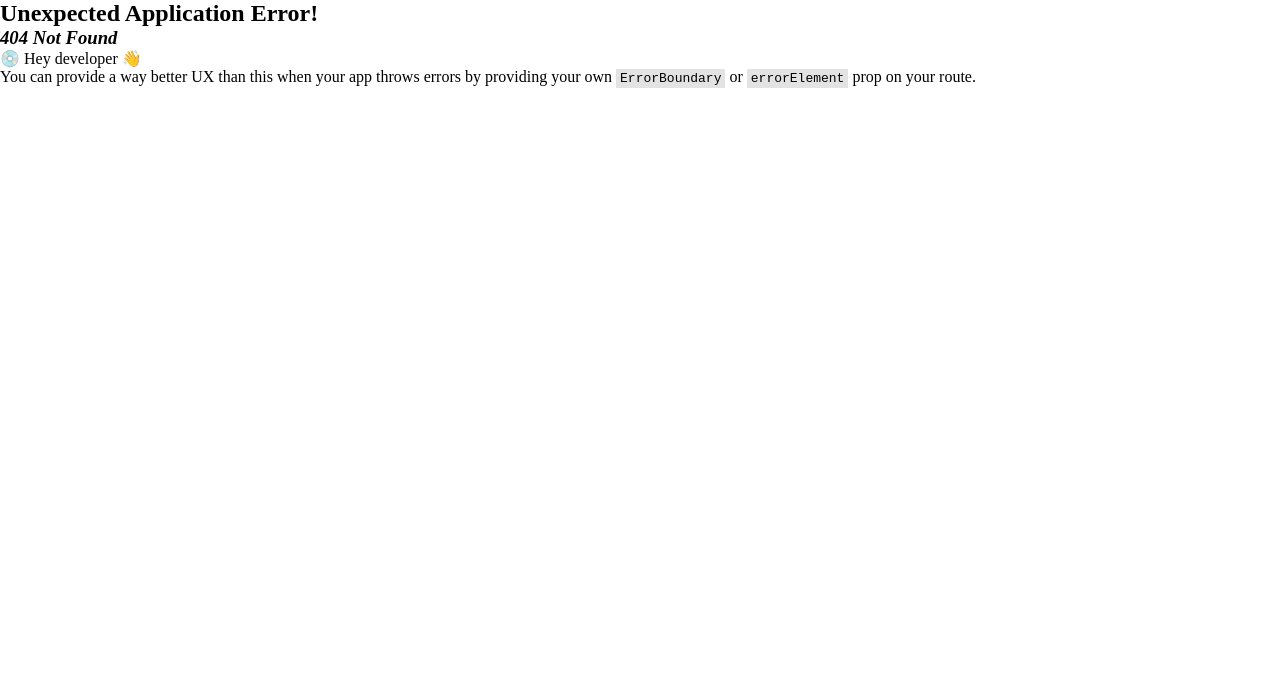
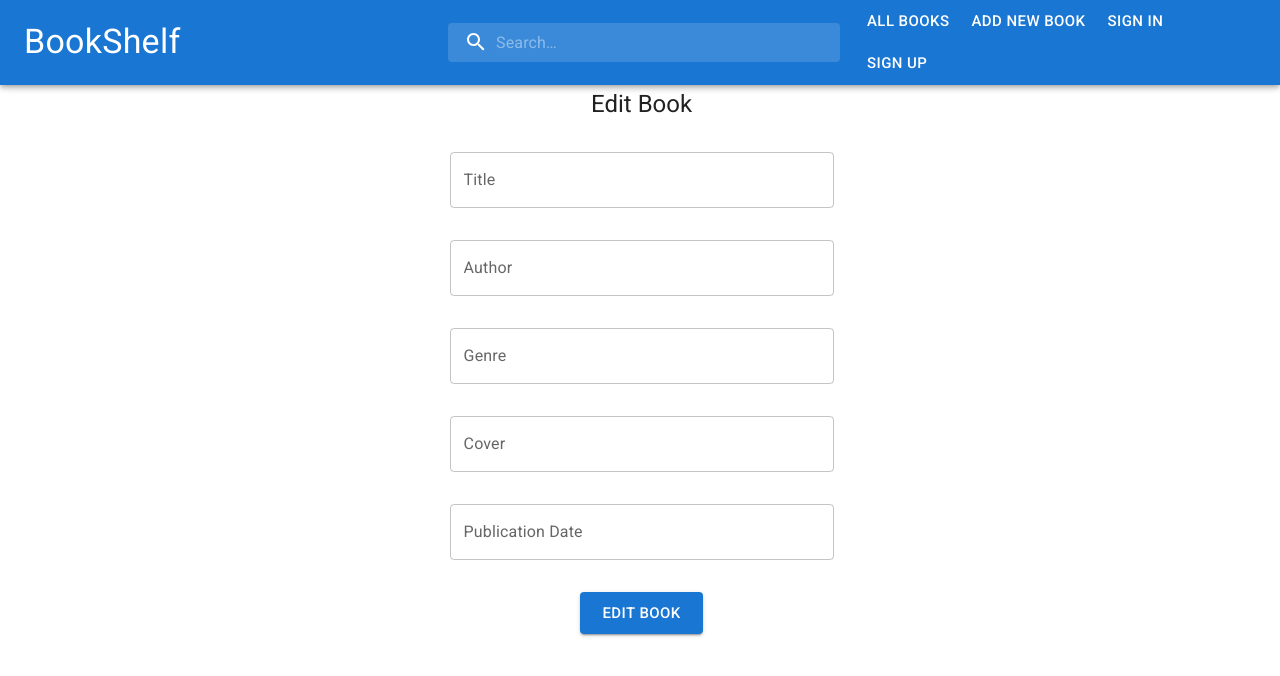
Before and after one commit to rahmanrafi32/bookshelf_redux_client, a React app: page /edit-book in a window 1280 px wide. Before the commit this address had no page. Shown: the top 676 px of the page. Built offline with nearby package versions, Linux system fonts and the light colour scheme; the HTML template or start-up script is replaced by a standard one.

Commit message:
edit book implemented

```diff
--- a/src/components/AddBook.tsx
+++ b/src/components/AddBook.tsx
@@ -1,30 +1,21 @@
 import {
   AlertColor,
-  AlertProps,
   Button,
   Grid,
   Modal,
   Paper,
-  Snackbar,
-  Stack,
   TextField,
   Typography,
 } from '@mui/material';
-import MuiAlert from '@mui/material/Alert';
 
-import React, { useState } from 'react';
+import { useState } from 'react';
 import { useAddBookMutation } from '../redux/features/books/booksApi.ts';
+import CustomSnackbar from './CustomSnackbar.tsx';
 
 type IProps = {
   open: boolean;
   handleClose: () => void;
 };
-
-const Alert = React.forwardRef<HTMLDivElement, AlertProps>(
-  function Alert(props, ref) {
-    return <MuiAlert elevation={6} ref={ref} variant="filled" {...props} />;
-  }
-);
 
 const AddBook = ({ open, handleClose }: IProps) => {
   const [bookData, setBookData] = useState({
@@ -71,7 +62,6 @@ const AddBook = ({ open, handleClose }: IProps) => {
         handleClickSnackbar(data.message, 'error');
       }
     }
-
     setBookData({
       title: '',
       author: '',
@@ -161,17 +151,12 @@ const AddBook = ({ open, handleClose }: IProps) => {
               Add Book
             </Button>
           </Grid>
-          <Stack spacing={2} sx={{ width: '60%' }}>
-            <Snackbar
-              open={openSnackbar}
-              autoHideDuration={2500}
-              onClose={handleCloseSnackbar}
-            >
-              <Alert onClose={handleCloseSnackbar} severity={snackbarSeverity}>
-                {snackbarMessage}
-              </Alert>
-            </Snackbar>
-          </Stack>
+          <CustomSnackbar
+            openSnackbar={openSnackbar}
+            handleCloseSnackbar={handleCloseSnackbar}
+            snackbarMessage={snackbarMessage}
+            snackbarSeverity={snackbarSeverity}
+          />
         </Grid>
       </Paper>
     </Modal>
--- a/src/components/Navbar.tsx
+++ b/src/components/Navbar.tsx
@@ -124,7 +124,12 @@ const Navbar = () => {
                 component="div"
                 sx={{ display: { xs: 'none', md: 'block' } }}
               >
-                BookShelf
+                <Link
+                  style={{ textDecoration: 'none', color: '#fff' }}
+                  to={'/'}
+                >
+                  BookShelf
+                </Link>
               </Typography>
             </Grid>
             <Grid item xs={4}>
--- a/src/pages/BookDetails.tsx
+++ b/src/pages/BookDetails.tsx
@@ -2,9 +2,11 @@ import { useNavigate, useParams } from 'react-router-dom';
 import {
   AlertColor,
   Avatar,
+  Box,
   Button,
   CircularProgress,
   Grid,
+  Modal,
   TextField,
   Typography,
 } from '@mui/material';
@@ -16,6 +18,8 @@ import {
 } from '../redux/features/books/booksApi.ts';
 import { ChangeEvent, useState } from 'react';
 import CustomSnackbar from '../components/CustomSnackbar.tsx';
+import { useAppDispatch } from '../hooks/reduxTypedHooks.ts';
+import { booDetails } from '../redux/features/books/bookSlice.ts';
 
 const BookDetails = () => {
   const { id } = useParams();
@@ -26,6 +30,11 @@ const BookDetails = () => {
   const [snackbarSeverity, setSnackbarSeverity] = useState<
     AlertColor | undefined
   >('success');
+  const [open, setOpen] = useState(false);
+  const handleOpen = () => setOpen(true);
+  const handleClose = () => setOpen(false);
+
+  const dispatch = useAppDispatch();
   const handleCloseSnackbar = () => {
     setOpenSnackbar(false);
   };
@@ -65,9 +74,9 @@ const BookDetails = () => {
     }
   };
 
-  const handleDeleteBook = async () => {
+  const handleConfirmButton = async () => {
     const response = await deleteBook(id);
-    if ('data' in response) {
+    if (response && 'data' in response) {
       const { data } = response;
       if (data.success === true) {
         navigate('/');
@@ -77,6 +86,16 @@ const BookDetails = () => {
         setSnackbarSeverity('error');
       }
     }
+    handleClose();
+  };
+
+  const handleDeleteBook = () => {
+    handleOpen();
+  };
+
+  const handleEditBook = () => {
+    dispatch(booDetails(book?.data));
+    navigate('/edit-book');
   };
 
   return (
@@ -115,7 +134,12 @@ const BookDetails = () => {
               <Typography sx={{ mt: 5 }} variant={'h6'}>
                 Publication Date: {book?.data.publicationDate}
               </Typography>
-              <Button sx={{ mt: 1 }} variant={'contained'} size={'large'}>
+              <Button
+                sx={{ mt: 1 }}
+                variant={'contained'}
+                size={'large'}
+                onClick={handleEditBook}
+              >
                 Edit Book
               </Button>
               <Button
@@ -181,6 +205,31 @@ const BookDetails = () => {
         snackbarMessage={snackbarMessage}
         snackbarSeverity={snackbarSeverity}
       />
+      <Modal
+        open={open}
+        onClose={handleClose}
+        aria-labelledby="modal-modal-title"
+        aria-describedby="modal-modal-description"
+      >
+        <Box
+          sx={{
+            position: 'absolute',
+            top: '50%',
+            left: '50%',
+            transform: 'translate(-50%, -50%)',
+            width: 400,
+            bgcolor: 'background.paper',
+            border: '2px solid #000',
+            boxShadow: 24,
+            p: 4,
+          }}
+        >
+          <Typography id="modal-modal-title" variant="h6" component="h2">
+            Are you sure you wanna delete this book?
+          </Typography>
+          <Button onClick={handleConfirmButton}>Confirm</Button>
+        </Box>
+      </Modal>
     </Grid>
   );
 };
--- /dev/null
+++ b/src/pages/EditBook.tsx
@@ -0,0 +1,124 @@
+import { AlertColor, Button, Grid, TextField, Typography } from '@mui/material';
+import { useAppSelector } from '../hooks/reduxTypedHooks.ts';
+import { useState } from 'react';
+import { useEditBookMutation } from '../redux/features/books/booksApi.ts';
+import CustomSnackbar from '../components/CustomSnackbar.tsx';
+
+const EditBook = () => {
+  const { book } = useAppSelector((state) => state.book);
+  const [editBook] = useEditBookMutation();
+  const [bookData, setBookData] = useState({
+    title: book.title,
+    author: book.author,
+    genre: book.genre,
+    bookCoverLink: book.cover,
+    publicationDate: book.publicationDate,
+  });
+  const [openSnackbar, setOpenSnackbar] = useState(false);
+  const [snackbarMessage, setSnackbarMessage] = useState('');
+  const [snackbarSeverity, setSnackbarSeverity] = useState<
+    AlertColor | undefined
+  >('success');
+
+  const handleFieldChange = (field: string, value: string) => {
+    setBookData((prevData) => ({
+      ...prevData,
+      [field]: value,
+    }));
+  };
+
+  const handleSubmitButton = async () => {
+    const options = {
+      id: book.id,
+      data: bookData,
+    };
+    const response = await editBook(options);
+    if ('data' in response) {
+      const { data } = response;
+      if (data.success === true) {
+        setOpenSnackbar(true);
+        setSnackbarMessage(data.message);
+        setSnackbarSeverity('success');
+      } else {
+        setOpenSnackbar(true);
+        setSnackbarMessage(data.message);
+        setSnackbarSeverity('error');
+      }
+    }
+  };
+
+  const handleCloseSnackbar = () => {
+    setOpenSnackbar(false);
+  };
+
+  return (
+    <Grid
+      container
+      sx={{
+        display: 'flex',
+        justifyContent: 'center',
+        alignItems: 'center',
+        flexDirection: 'column',
+        width: '99vw',
+      }}
+      spacing={4}
+    >
+      <Grid item>
+        <Typography variant={'h5'}>Edit Book</Typography>
+      </Grid>
+      <Grid item>
+        <TextField
+          label="Title"
+          sx={{ width: '30vw' }}
+          value={bookData.title}
+          onChange={(e) => handleFieldChange('title', e.target.value)}
+        />
+      </Grid>
+      <Grid item>
+        <TextField
+          sx={{ width: '30vw' }}
+          label="Author"
+          value={bookData.author}
+          onChange={(e) => handleFieldChange('author', e.target.value)}
+        />
+      </Grid>
+      <Grid item>
+        <TextField
+          label="Genre"
+          sx={{ width: '30vw' }}
+          value={bookData.genre}
+          onChange={(e) => handleFieldChange('genre', e.target.value)}
+        />
+      </Grid>
+      <Grid item>
+        <TextField
+          sx={{ width: '30vw' }}
+          label="Cover"
+          value={bookData.bookCoverLink}
+          onChange={(e) => handleFieldChange('bookCoverLink', e.target.value)}
+        />
+      </Grid>
+      <Grid item>
+        <TextField
+          sx={{ width: '30vw' }}
+          value={bookData.publicationDate}
+          label={'Publication Date'}
+          onChange={(e) => handleFieldChange('publicationDate', e.target.value)}
+        />
+      </Grid>
+      <Grid item>
+        <Button variant="contained" size="large" onClick={handleSubmitButton}>
+          Edit Book
+        </Button>
+      </Grid>
+      <CustomSnackbar
+        openSnackbar={openSnackbar}
+        handleCloseSnackbar={handleCloseSnackbar}
+        snackbarMessage={snackbarMessage}
+        snackbarSeverity={snackbarSeverity}
+      />
+    </Grid>
+  );
+};
+
+export default EditBook;
--- /dev/null
+++ b/src/redux/features/books/bookSlice.ts
@@ -0,0 +1,31 @@
+import { createSlice } from '@reduxjs/toolkit';
+import { IBook } from '../../../types/book.ts';
+
+interface IState {
+  book: IBook;
+}
+
+const initialState: IState = {
+  book: {
+    id: '',
+    title: '',
+    author: '',
+    genre: '',
+    cover: '',
+    publicationDate: '',
+    reviews: [],
+  },
+};
+
+const bookSlice = createSlice({
+  name: 'book',
+  initialState,
+  reducers: {
+    booDetails: (state, action) => {
+      state.book = action.payload;
+    },
+  },
+});
+
+export const { booDetails } = bookSlice.actions;
+export default bookSlice.reducer;
--- a/src/redux/features/books/booksApi.ts
+++ b/src/redux/features/books/booksApi.ts
@@ -36,6 +36,14 @@ const booksApi = api.injectEndpoints({
       }),
       invalidatesTags: ['books'],
     }),
+    editBook: build.mutation({
+      query: ({ id, data }) => ({
+        url: `books/${id}`,
+        method: 'PATCH',
+        body: data,
+      }),
+      invalidatesTags: ['books'],
+    }),
   }),
 });
 
@@ -46,4 +54,5 @@ export const {
   useAddBookReviewMutation,
   useGetReviewByIdQuery,
   useDeleteBookByIdMutation,
+  useEditBookMutation,
 } = booksApi;
--- a/src/redux/store.ts
+++ b/src/redux/store.ts
@@ -1,8 +1,9 @@
 import { configureStore } from '@reduxjs/toolkit';
 import { api } from './api/apiSlice.ts';
-
+import bookReducer from './features/books/bookSlice.ts';
 export const store = configureStore({
   reducer: {
+    book: bookReducer,
     [api.reducerPath]: api.reducer,
   },
   middleware: (getDefaultMiddleware) =>
--- a/src/routes/index.tsx
+++ b/src/routes/index.tsx
@@ -4,6 +4,7 @@ import Home from '../pages/Home.tsx';
 import Signup from '../pages/Signup.tsx';
 import Signin from '../pages/Signin.tsx';
 import BookDetails from '../pages/BookDetails.tsx';
+import EditBook from '../pages/EditBook.tsx';
 
 const routes = createBrowserRouter([
   {
@@ -18,6 +19,10 @@ const routes = createBrowserRouter([
         path: '/book-details/:id',
         element: <BookDetails />,
       },
+      {
+        path: '/edit-book',
+        element: <EditBook />,
+      },
     ],
   },
   {
```
